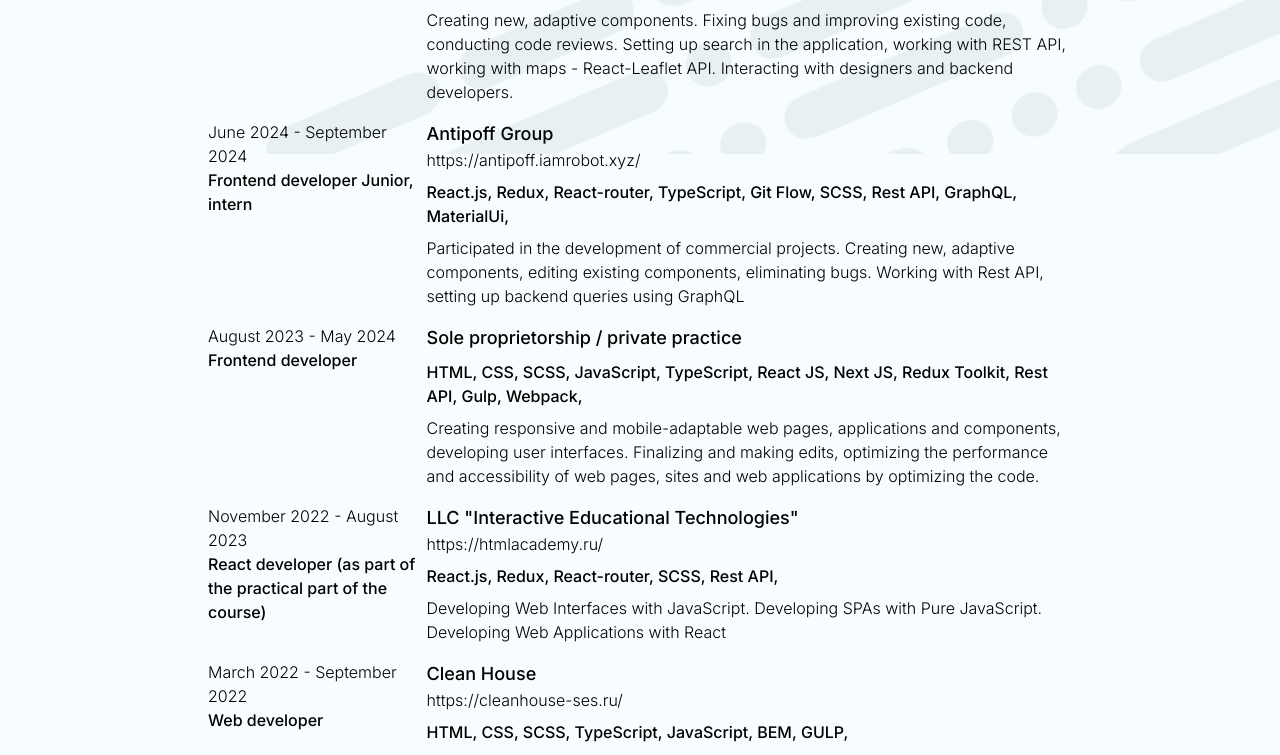
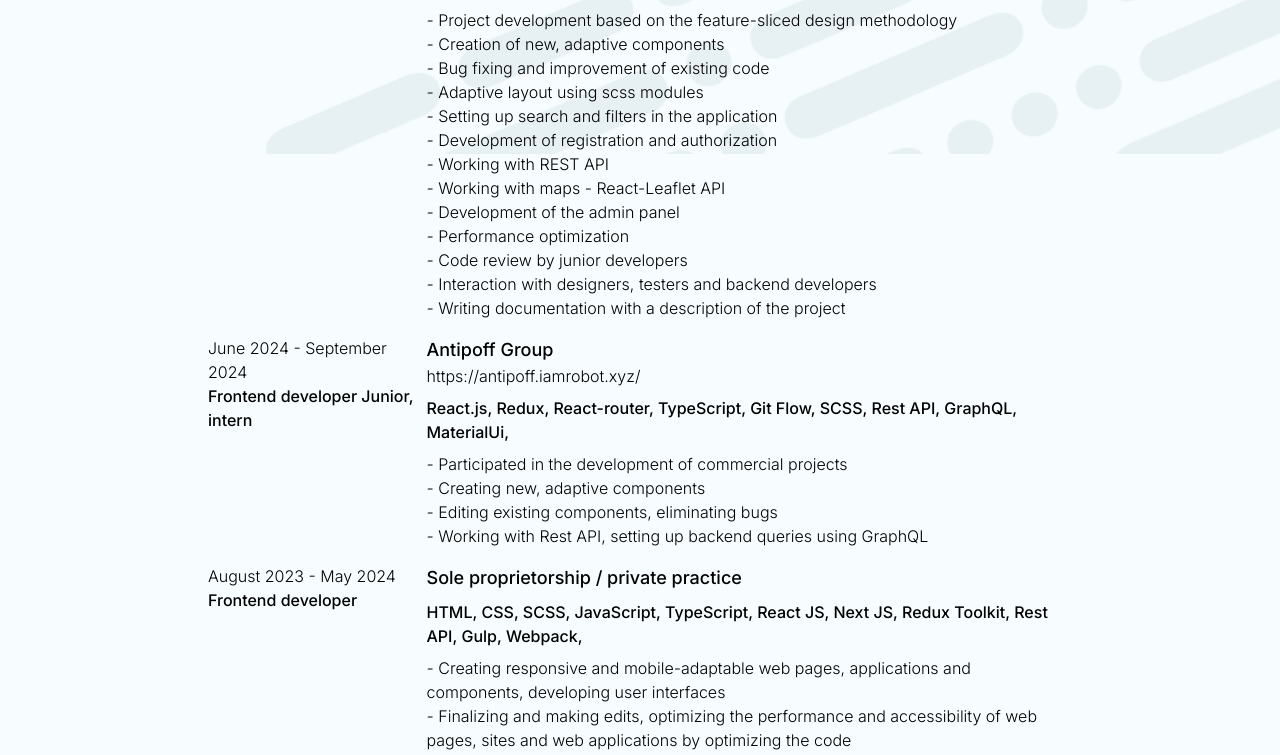
Before and after one commit to DenisJet/myportfolio_2.0, a Next.js app: page /en/about in a window 1280 px wide. Shown: the part 646-1401 px from the top of the page. Built offline with nearby package versions, Linux system fonts and the light colour scheme.

Commit message:
change experience

```diff
--- a/src/components/Experience/Experience.tsx
+++ b/src/components/Experience/Experience.tsx
@@ -2,6 +2,7 @@
 import { experienceRu } from '@/experience/experienceRu';
 import { useLocale, useTranslations } from 'next-intl';
 import Link from 'next/link';
+import React from 'react';
 
 export default function Experience() {
   const t = useTranslations('Experience');
@@ -37,7 +38,11 @@
                         return <span key={i}>{item}, </span>;
                       })}
                   </p>
-                  <p className='font-light'>{exp.description}</p>
+                  <div className='font-light'>
+                    {exp.description.split('.').map((item, i) => {
+                      return <p key={i}>- {item}</p>;
+                    })}
+                  </div>
                 </div>
               </div>
             );
@@ -68,7 +73,11 @@
                         return <span key={i}>{item}, </span>;
                       })}
                   </p>
-                  <p className='font-light'>{exp.description}</p>
+                  <div className='font-light'>
+                    {exp.description.split('.').map((item, i) => {
+                      return <p key={i}>- {item}</p>;
+                    })}
+                  </div>
                 </div>
               </div>
             );
--- a/src/experience/experienceEn.ts
+++ b/src/experience/experienceEn.ts
@@ -7,7 +7,7 @@
     position: 'Frontend developer',
     stack: ['TypeScript', 'Next.js', 'Redux Toolkit', 'SCSS', 'Git Flow', 'Rest API'],
     description:
-      'Creating new, adaptive components. Fixing bugs and improving existing code, conducting code reviews. Setting up search in the application, working with REST API, working with maps - React-Leaflet API. Interacting with designers and backend developers.',
+      'Project development based on the feature-sliced ​​design methodology. Creation of new, adaptive components. Bug fixing and improvement of existing code. Adaptive layout using scss modules. Setting up search and filters in the application. Development of registration and authorization. Working with REST API. Working with maps - React-Leaflet API. Development of the admin panel. Performance optimization. Code review by junior developers. Interaction with designers, testers and backend developers. Writing documentation with a description of the project',
   },
   {
     id: '2',
@@ -17,7 +17,7 @@
     position: 'Frontend developer Junior, intern',
     stack: ['React.js', 'Redux', 'React-router', 'TypeScript', 'Git Flow', 'SCSS', 'Rest API', 'GraphQL', 'MaterialUi'],
     description:
-      'Participated in the development of commercial projects. Creating new, adaptive components, editing existing components, eliminating bugs. Working with Rest API, setting up backend queries using GraphQL',
+      'Participated in the development of commercial projects. Creating new, adaptive components. Editing existing components, eliminating bugs. Working with Rest API, setting up backend queries using GraphQL',
   },
   {
     id: '3',
@@ -39,7 +39,7 @@
       'Webpack',
     ],
     description:
-      'Creating responsive and mobile-adaptable web pages, applications and components, developing user interfaces. Finalizing and making edits, optimizing the performance and accessibility of web pages, sites and web applications by optimizing the code.',
+      'Creating responsive and mobile-adaptable web pages, applications and components, developing user interfaces. Finalizing and making edits, optimizing the performance and accessibility of web pages, sites and web applications by optimizing the code',
   },
   {
     id: '4',
@@ -59,6 +59,6 @@
     position: 'Web developer',
     stack: ['HTML', 'CSS', 'SCSS', 'TypeScript', 'JavaScript', 'BEM', 'GULP'],
     description:
-      'Development and creation of a website from scratch, adaptive, semantic layout. Domain registration, website placement on hosting. Filling with content.',
+      'Development and creation of a website from scratch, adaptive, semantic layout. Domain registration, website placement on hosting. Filling with content',
   },
 ];
--- a/src/experience/experienceRu.ts
+++ b/src/experience/experienceRu.ts
@@ -7,7 +7,7 @@
     position: 'Frontend-разработчик',
     stack: ['TypeScript', 'Next.js', 'Redux Toolkit', 'SCSS', 'Git Flow', 'Rest API'],
     description:
-      'Создание новых, адаптивных компонентов. Исправление багов и улучшение существующего кода, проведение код-ревью. Настройка работы поиска в приложении, работа с REST API, работа с картами - React-Leaflet API. Взаимодействие с дизайнерами и бэкенд-разработчиками.',
+      'Разработка проекта на основе методологии feature-sliced design. Создание новых, адаптивных компонентов. Исправление багов и улучшение существующего кода. Адаптивная верстка с использованием scss-модулей. Настройка работы поиска и фильтров в приложении. Разработка регистрации и авторизации. Работа с REST API. Работа с картами - React-Leaflet API. Разработка админ-панели. Оптимизация производительности. Код-ревью младших разработчиков. Взаимодействие с дизайнерами, тестировщиками и бэкенд-разработчиками. Написание документации с описанием проекта',
   },
   {
     id: '2',
@@ -17,7 +17,7 @@
     position: 'Frontend-разработчик Junior, intern',
     stack: ['React.js', 'Redux', 'React-router', 'TypeScript', 'Git Flow', 'SCSS', 'Rest API', 'GraphQL', 'MaterialUi'],
     description:
-      'Принимал участие в разработке коммерческих проектов. Создание новых, адаптивных компонентов, правка существующих компонентов, устранение багов. Работа с Rest API, настройка запросов на бэкенд, с помощью GraphQL',
+      'Принимал участие в разработке коммерческих проектов. Создание новых, адаптивных компонентов. Правка существующих компонентов, устранение багов. Работа с Rest API, настройка запросов на бэкенд, с помощью GraphQL',
   },
   {
     id: '3',
@@ -59,6 +59,6 @@
     position: 'Веб-разработчик',
     stack: ['HTML', 'CSS', 'SCSS', 'TypeScript', 'JavaScript', 'БЭМ', 'GULP'],
     description:
-      'Разработка и создание сайта с нуля, адаптивная, семантическая верстка. Регистрация домена, размещение сайта на хостинге. Наполнение контентом.',
+      'Разработка и создание сайта с нуля, адаптивная, семантическая верстка. Регистрация домена, размещение сайта на хостинге. Наполнение контентом',
   },
 ];
```
